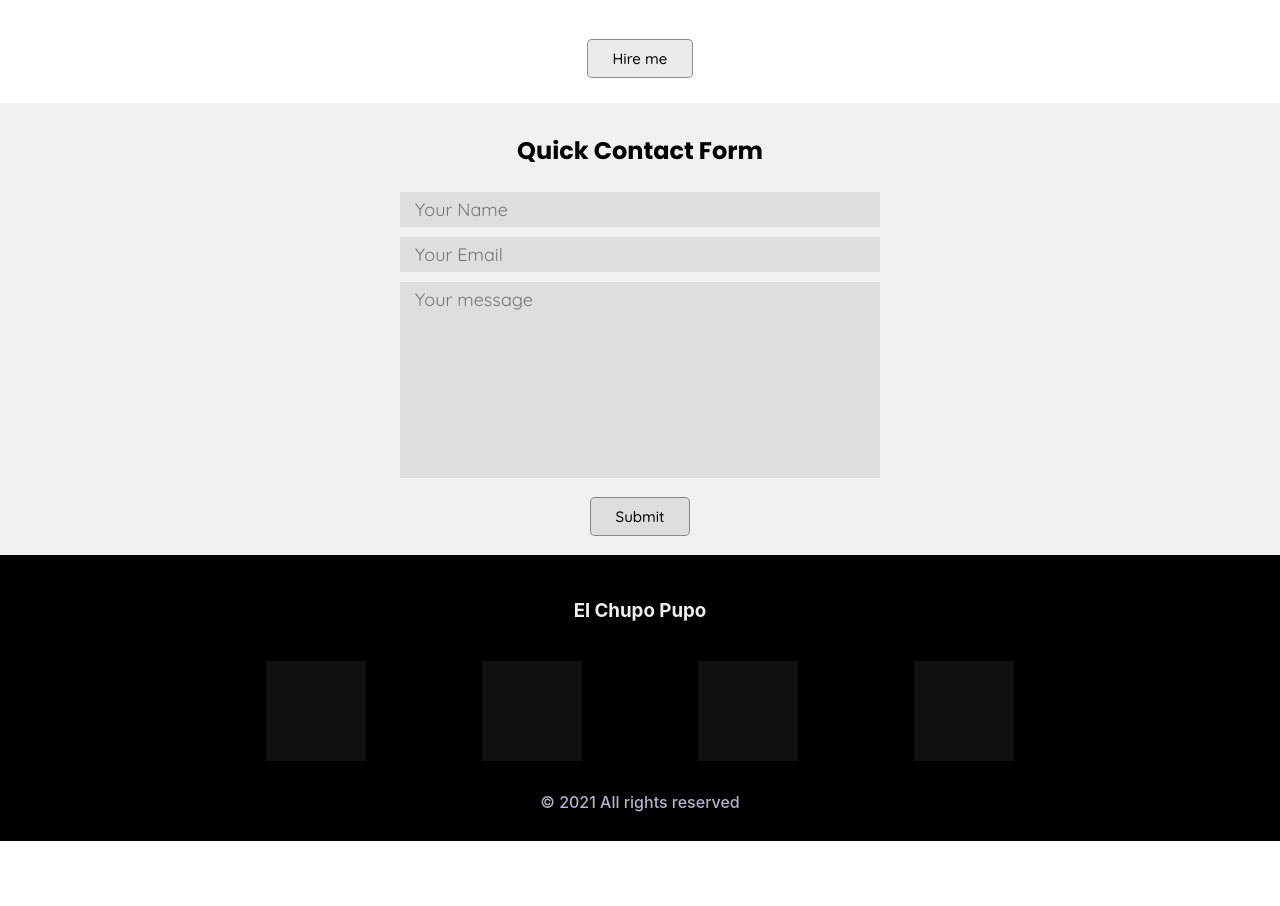
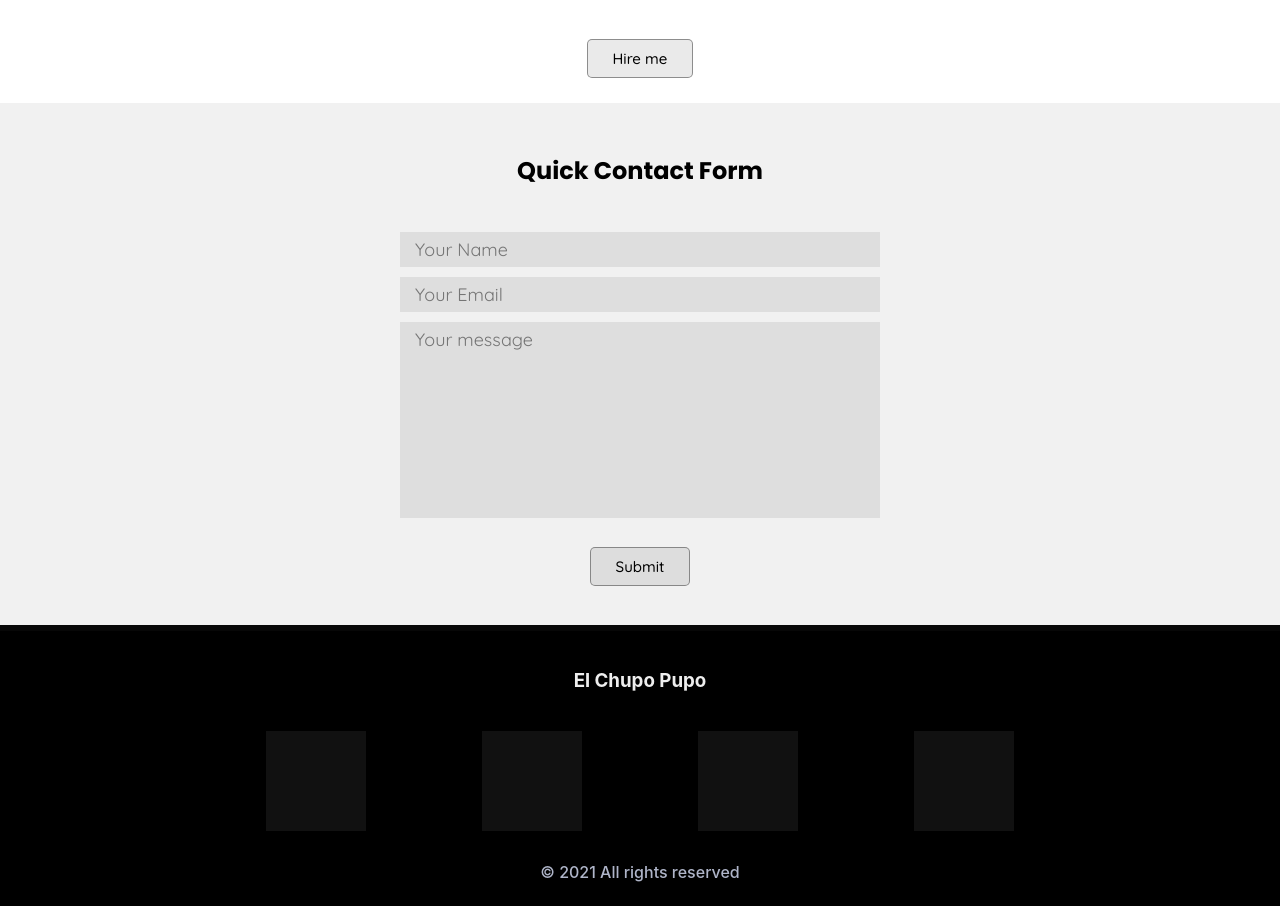
Before and after one commit to dzimentey/portfolio, a React (Create React App) app: page / in a window 1280 px wide. Shown: the part 2433-3339 px from the top of the page. Before the commit the page ends 3274 px from the top, so only its background shows below. Built offline with nearby package versions, Linux system fonts and the light colour scheme.

Commit message:
add: margin, paddings, change border-bottom color

```diff
--- a/src/contacts/Contacts.module.css
+++ b/src/contacts/Contacts.module.css
@@ -1,7 +1,8 @@
 .contactsBlock {
     /*height: 50vh;*/
     background-color: #F1F1F1;
-    border-bottom: 6px solid #040404;
+    border-bottom: 6px solid #070707;
+    padding: 20px 0;
 }
 
 
@@ -21,7 +22,7 @@
     flex-direction: column;
     justify-content: space-between;
     width: 480px;
-
+    margin: 20px 0 10px;
 }
 
 .form textarea, .form input {
```
